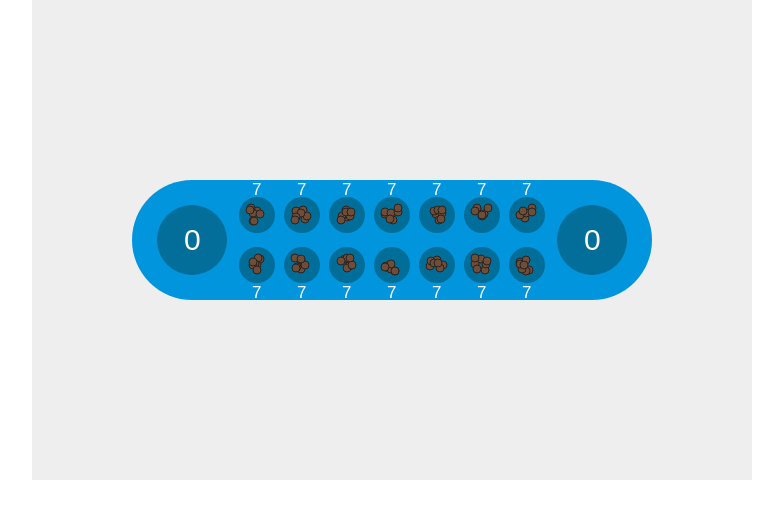
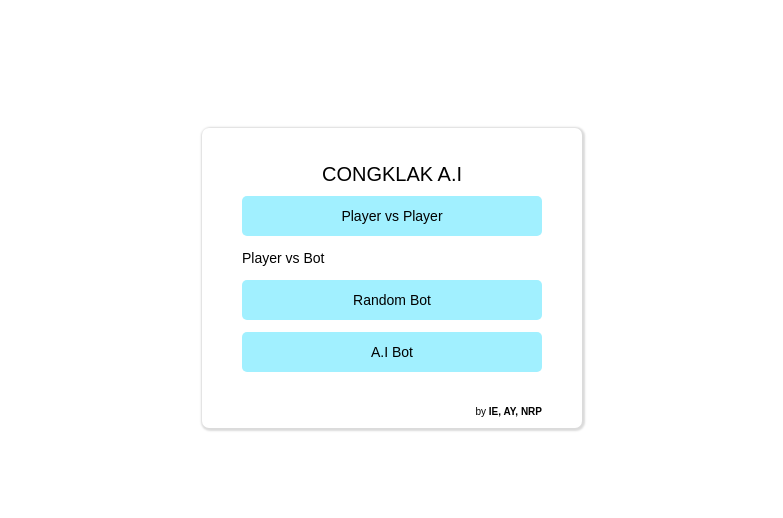
Before and after one commit to nandorusrin/IF3170-AI-Congklak, a plain HTML site: page index.html in a window 1280 px wide. Shown: the whole page, without its empty margins (248-1031 px from the left). Drawn offline with Linux system fonts and the light colour scheme.

Commit message:
menu dan container CONGKAK nyatu, css misah

```diff
--- /dev/null
+++ b/index.css
@@ -0,0 +1,40 @@
+body{
+	font-family: Arial, Helvetica, sans-serif;
+}
+p{
+	text-align: center;
+	font-size: 20px;
+}
+button{
+	width: 100%;
+	max-width: 300px;
+	box-sizing: border-box;
+	border: 0px solid grey;
+	height: 40px;
+	margin: 6px 0px 6px 0px;
+	background: rgb(161,240,255,1);
+	font-size: 14px;
+	border-radius: 5px;
+}
+button:hover{
+	background: rgb(255,161,214,1);
+	transition: background-color 300ms ease-out;
+}
+
+#container-GUI{
+	margin: 10% auto 0px auto;
+	padding: 30px 40px 50px 40px;
+	width: 300px;
+	border-radius: 7px;
+	box-shadow: 1px 1px 2px 2px #DBDBDB;
+	line-height: 200%;
+}
+.category{
+	font-size: 14px;
+}
+.footer{
+	float: right;
+	font-size: 10px;
+	line-height: 9px;
+	padding-top: 20px;
+}
--- a/index.html
+++ b/index.html
@@ -10,10 +10,21 @@
 		<script type="text/javascript" src="common.js"></script>
 		<script type="text/javascript" src="concrete.min.js"></script>
 		<script type="text/javascript" src="view.js"></script>
+		<link rel="stylesheet" type="text/css" href="index.css">
 </head>
 <body>
+	<div id="container-GUI">
+		<p>CONGKLAK A.I</p>
+			<button>Player vs Player</button>
 
-<div style="display: flex; justify-content: center;">
+			<br>
+			<label class="category">Player vs Bot</label><br>
+				<button>Random Bot</button><br>
+				<button>A.I Bot</button>
+		<label class="footer"><br>by <strong>IE, AY, NRP</strong></label>
+	</div>
+
+<div style="display: none; justify-content: center;">
 	<div id="congkakContainer"></div>
 </div>
 
```
Lines whose indentation alone changed are shown as unchanged.
